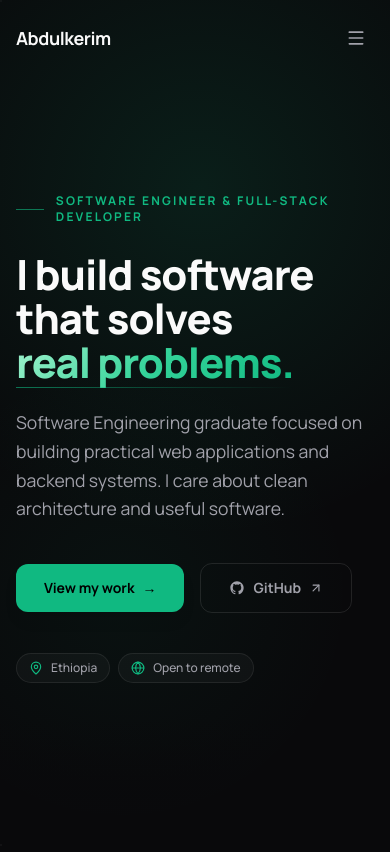
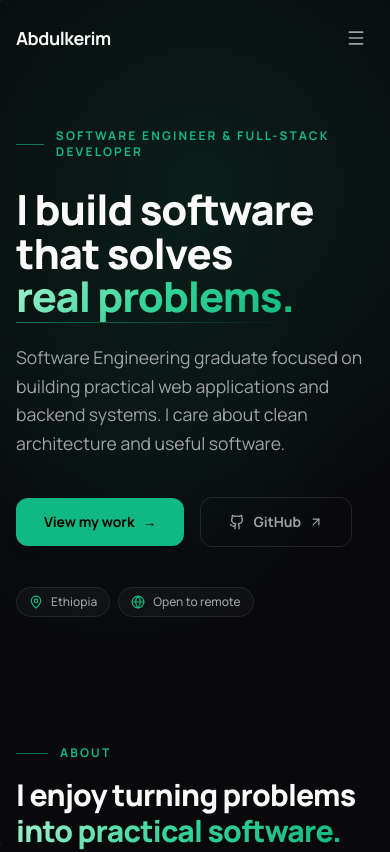
Before and after one commit to AbdulkerimJ/AbdulkerimJ.github.io, a React (Vite) app: page / in a window 390 px wide. Shown: the top 852 px of the page. Built offline with nearby package versions, Linux system fonts and the light colour scheme.

Commit message:
fix: fix the hero vertical gap.

```diff
--- a/src/components/Footer.jsx
+++ b/src/components/Footer.jsx
@@ -5,14 +5,10 @@ export default function Footer() {
   return (
     <footer className="relative">
       <div className="h-px bg-gradient-to-r from-transparent via-white/[0.07] to-transparent" />
-
-      <div className="max-w-7xl mx-auto px-4 sm:px-6 py-10 flex flex-col md:flex-row items-center justify-between gap-6 relative z-10">
+      <div className="max-w-7xl mx-auto px-4 sm:px-6 py-8 md:py-10 flex flex-col md:flex-row items-center justify-between gap-3 md:gap-6 relative z-10">
 
         {/* Left */}
         <div className="flex items-center gap-3 text-center md:text-left">
-          <div className="w-8 h-8 rounded-lg bg-accent/15 border border-accent/25 flex items-center justify-center">
-            <span className="text-accent font-black text-sm">A</span>
-          </div>
           <div>
             <p className="font-bold text-text-primary text-sm">Abdulkerim Jemal</p>
             <p className="text-text-muted text-xs mt-0.5">Software Engineer & Full-Stack Developer</p>
--- a/src/components/ui/Tag.jsx
+++ b/src/components/ui/Tag.jsx
@@ -12,6 +12,7 @@ export default function Tag({ children, className, size = 'md' }) {
         'inline-flex items-center font-semibold rounded-lg border transition-all duration-200 cursor-default',
         'bg-white/[0.04] text-text-secondary border-white/[0.07]',
         'hover:border-accent/40 hover:text-accent hover:bg-accent/5',
+        'active:border-accent/40 active:text-accent active:bg-accent/10 active:scale-95',
         sizeClasses[size] || sizeClasses.md,
         className
       )}
--- a/src/sections/About.jsx
+++ b/src/sections/About.jsx
@@ -12,7 +12,7 @@ export default function About() {
   const ref = useScrollReveal();
 
   return (
-    <section id="about" className="py-32 relative" ref={ref}>
+    <section id="about" className="py-16 md:py-32 relative" ref={ref}>
       <div className="max-w-7xl mx-auto px-4 sm:px-6">
 
         {/* Section label */}
--- a/src/sections/Contact.jsx
+++ b/src/sections/Contact.jsx
@@ -6,7 +6,7 @@ export default function Contact() {
   const ref = useScrollReveal();
 
   return (
-    <section id="contact" className="py-32 relative" ref={ref}>
+    <section id="contact" className="py-16 md:py-32 relative" ref={ref}>
       <div className="absolute top-0 inset-x-0 h-px bg-gradient-to-r from-transparent via-accent/20 to-transparent" />
 
       {/* Ambient glow behind the card */}
--- a/src/sections/Education.jsx
+++ b/src/sections/Education.jsx
@@ -4,7 +4,7 @@ export default function Education() {
   const ref = useScrollReveal();
 
   return (
-    <section id="education" className="py-32" ref={ref}>
+    <section id="education" className="py-16 md:py-32" ref={ref}>
       <div className="max-w-7xl mx-auto px-4 sm:px-6">
 
         <div className="flex items-center gap-3 mb-4">
--- a/src/sections/Experience.jsx
+++ b/src/sections/Experience.jsx
@@ -5,7 +5,7 @@ export default function Experience() {
   const ref = useScrollReveal();
 
   return (
-    <section id="experience" className="py-32" ref={ref}>
+    <section id="experience" className="py-16 md:py-32" ref={ref}>
       <div className="max-w-7xl mx-auto px-4 sm:px-6">
 
         <div className="flex items-center gap-3 mb-4">
--- a/src/sections/Hero.jsx
+++ b/src/sections/Hero.jsx
@@ -1,5 +1,6 @@
 import { ArrowUpRight, MapPin, Globe } from 'lucide-react';
 import SystemDesignViz from '../components/SystemDesignViz';
+import GithubIcon from '../components/ui/GithubIcon';
 
 /* ── Small reusable decorative chip ── */
 function Chip({ label, icon }) {
@@ -13,7 +14,7 @@ function Chip({ label, icon }) {
 
 export default function Hero() {
   return (
-    <section id="hero" className="relative min-h-screen flex items-center overflow-hidden">
+    <section id="hero" className="relative md:min-h-screen flex items-center overflow-hidden pt-32 pb-16 md:pt-0 md:pb-0">
 
       {/* ── Ambient blooms ── */}
       <div aria-hidden className="pointer-events-none absolute inset-0">
@@ -23,7 +24,7 @@ export default function Hero() {
         <div className="absolute bottom-0 -left-32 w-[500px] h-[500px] rounded-full bg-[radial-gradient(circle,rgba(16,185,129,0.05)_0%,transparent_65%)]" />
       </div>
 
-      <div className="max-w-7xl mx-auto px-4 sm:px-6 w-full grid md:grid-cols-[1fr_auto] gap-12 lg:gap-16 items-center pt-28 pb-20 relative z-10">
+      <div className="max-w-7xl mx-auto px-4 sm:px-6 w-full grid md:grid-cols-[1fr_auto] gap-12 lg:gap-16 items-center md:pt-28 md:pb-20 relative z-10">
 
         {/* ── LEFT — Text ── */}
         <div className="max-w-2xl">
@@ -82,9 +83,7 @@ export default function Hero() {
                 transition-all duration-300 backdrop-blur-sm
               "
             >
-              <svg width="16" height="16" viewBox="0 0 24 24" fill="currentColor">
-                <path d="M12 2C6.477 2 2 6.477 2 12c0 4.42 2.865 8.17 6.839 9.49.5.092.682-.217.682-.482 0-.237-.008-.866-.013-1.7-2.782.604-3.369-1.34-3.369-1.34-.454-1.156-1.11-1.464-1.11-1.464-.908-.62.069-.608.069-.608 1.003.07 1.531 1.03 1.531 1.03.892 1.529 2.341 1.088 2.91.832.092-.647.35-1.088.636-1.338-2.22-.253-4.555-1.11-4.555-4.943 0-1.091.39-1.984 1.029-2.683-.103-.253-.446-1.27.098-2.647 0 0 .84-.269 2.75 1.025A9.578 9.578 0 0 1 12 6.836a9.59 9.59 0 0 1 2.504.337c1.909-1.294 2.747-1.025 2.747-1.025.546 1.377.202 2.394.1 2.647.64.699 1.028 1.592 1.028 2.683 0 3.842-2.339 4.687-4.566 4.935.359.309.678.919.678 1.852 0 1.336-.012 2.415-.012 2.743 0 .267.18.579.688.481C19.138 20.167 22 16.418 22 12c0-5.523-4.477-10-10-10z"/>
-              </svg>
+              <GithubIcon className="w-4 h-4" />
               GitHub <ArrowUpRight className="w-3.5 h-3.5" />
             </a>
           </div>
@@ -101,11 +100,7 @@ export default function Hero() {
 
           <SystemDesignViz />
         </div>
-
       </div>
-
-      {/* Bottom fade */}
-      <div className="pointer-events-none absolute bottom-0 inset-x-0 h-32 bg-gradient-to-t from-[#09090b] to-transparent" />
     </section>
   );
 }
--- a/src/sections/Projects.jsx
+++ b/src/sections/Projects.jsx
@@ -6,7 +6,7 @@ export default function Projects() {
   const ref = useScrollReveal();
 
   return (
-    <section id="projects" className="py-32 relative" ref={ref}>
+    <section id="projects" className="py-16 md:py-32 relative" ref={ref}>
       {/* Section dividers */}
       <div className="absolute top-0 inset-x-0 h-px bg-gradient-to-r from-transparent via-white/[0.06] to-transparent" />
       <div className="absolute bottom-0 inset-x-0 h-px bg-gradient-to-r from-transparent via-white/[0.06] to-transparent" />
--- a/src/sections/Skills.jsx
+++ b/src/sections/Skills.jsx
@@ -13,7 +13,7 @@ export default function Skills() {
   const ref = useScrollReveal();
 
   return (
-    <section id="skills" className="py-32 relative" ref={ref}>
+    <section id="skills" className="py-16 md:py-32 relative" ref={ref}>
       <div className="absolute top-0 inset-x-0 h-px bg-gradient-to-r from-transparent via-white/[0.06] to-transparent" />
 
       <div className="max-w-7xl mx-auto px-4 sm:px-6">
--- a/src/styles/index.css
+++ b/src/styles/index.css
@@ -81,12 +81,21 @@
     min-height: 100vh;
     overflow-x: hidden;
     background-color: #09090b;
+    -webkit-tap-highlight-color: transparent; /* Removes blue tap highlight */
 
     /* Subtle dot grid on zinc black */
     background-image:
       radial-gradient(circle at 1px 1px, rgba(255,255,255,0.035) 1px, transparent 0);
     background-size: 28px 28px;
     background-attachment: fixed;
+  }
+
+  @media (max-width: 768px) {
+    body {
+      -webkit-touch-callout: none; /* Prevents iOS popup */
+      -webkit-user-select: none; /* Prevents text selection */
+      user-select: none;
+    }
   }
 
   ::selection { background: rgba(16,185,129,0.25); color: #fff; }
```
